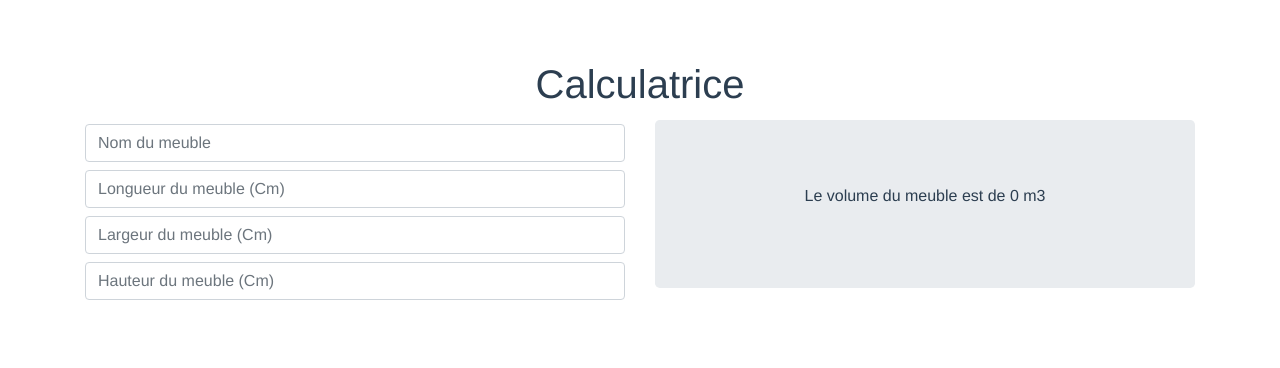
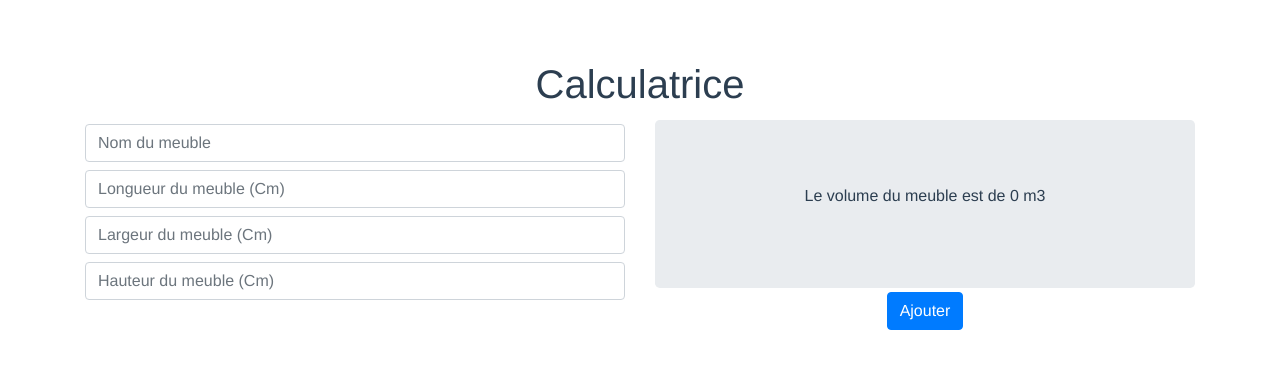
Before and after one commit to Vaillant-g/nextories_test_vuejs, a Vue app in the folder inventaire/: page / in a window 1280 px wide. Shown: the top 368 px of the page. Built offline with nearby package versions, Linux system fonts and the light colour scheme.

Commit message:
arrondi de l'affichage du volume à 2 décimales & exercice 2

```diff
--- a/inventaire/src/components/Calculatrice.vue
+++ b/inventaire/src/components/Calculatrice.vue
@@ -56,6 +56,9 @@
           <b-jumbotron class="my-1">
             <p>Le volume du meuble est de {{ volume_meuble }} m3</p>
           </b-jumbotron>
+          <b-button v-on:click="ajout_meuble" variant="primary"
+            >Ajouter</b-button
+          >
         </b-col>
       </b-row>
     </div>
@@ -71,7 +74,8 @@ export default {
   props: {},
   data: function() {
     return {
-      nom_meuble: "",
+      liste_meubles: [],
+      nom_meuble: null,
       longueur_meuble: null,
       largeur_meuble: null,
       hauteur_meuble: null,
@@ -81,13 +85,32 @@ export default {
   },
   computed: {
     volume_meuble: function() {
-      return (
-        (this.longueur_meuble / 100 ) * (this.largeur_meuble  / 100 ) * (this.hauteur_meuble / 100 )
-      );
+      var volume =
+        (this.longueur_meuble / 100) *
+        (this.largeur_meuble / 100) *
+        (this.hauteur_meuble / 100);
+      return Math.round(volume * 100) / 100;
     }
   },
   methods: {
-    onlyNumber: function() {}
+    ajout_meuble: function() {
+      if (
+        this.nom_meuble &&
+        this.longueur_meuble &&
+        this.largeur_meuble &&
+        this.hauteur_meuble
+      ) {
+        this.liste_meubles.push({
+          nom: this.nom_meuble,
+          longueur: this.longueur_meuble,
+          largeur: this.largeur_meuble,
+          hauteur: this.hauteur_meuble
+        });
+      } else {
+        alert("Veuillez remplir toutes les informations du meuble.");
+      }
+      console.log(this.liste_meubles);
+    }
   }
 };
 </script>
```
